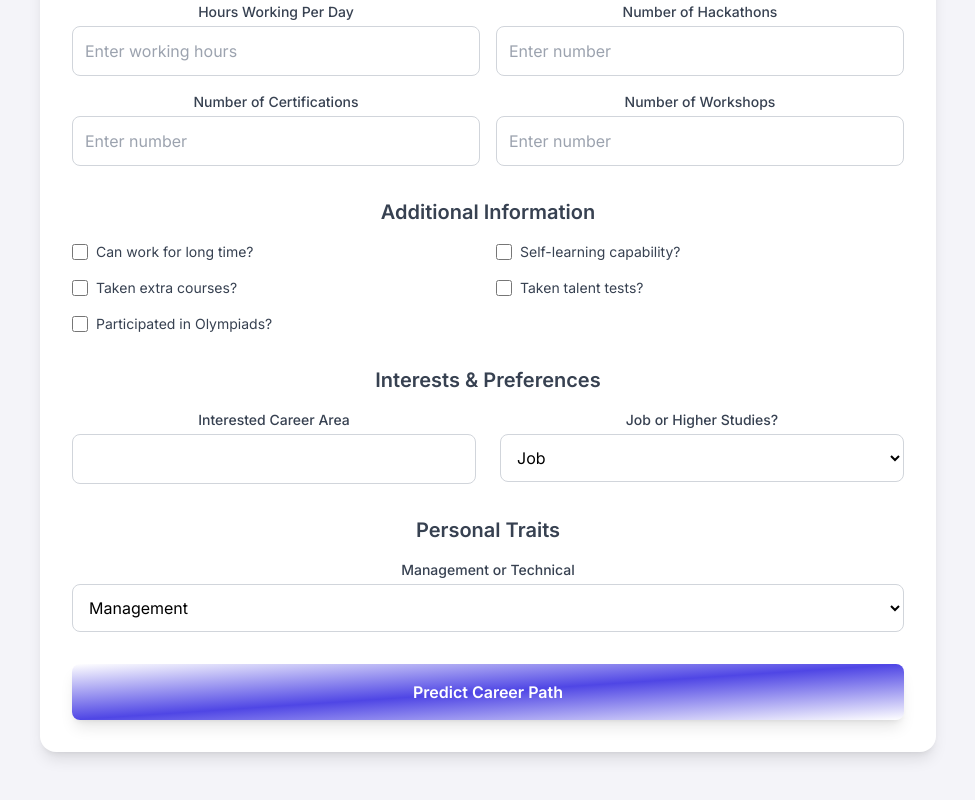
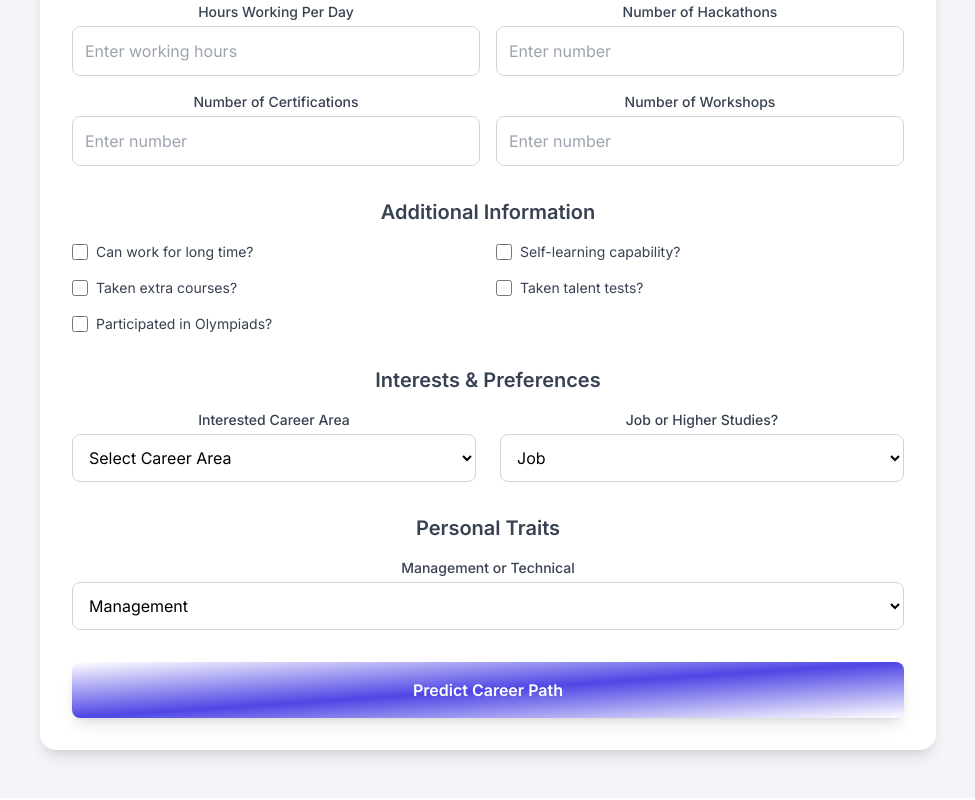
Before and after one commit to ShaikAmreen786/ChatBot, a React (Create React App) app: page /predict in a window 1280 px wide. Shown: the part 1008-1808 px from the top of the page, without its empty margins (152-1127 px from the left). Built offline with nearby package versions, Linux system fonts and the light colour scheme.

Commit message:
upadate interested career area input feild into dropdown with 'system developer', 'Business process analyst', 'developer','testing', 'security', 'cloud computing'

```diff
--- a/src/components/RolePredictionForm.js
+++ b/src/components/RolePredictionForm.js
@@ -366,14 +366,21 @@ export default function RolePredictionForm() {
                                 <label className="block text-sm font-medium text-gray-700 mb-1">
                                     Interested Career Area
                                 </label>
-                                <input
-                                    type="text"
+                                <select
                                     name="interested_career_area"
                                     value={formData.interested_career_area}
                                     onChange={handleChange}
                                     className="w-full p-3 border border-gray-300 rounded-lg"
                                     required
-                                />
+                                >
+                                    <option value="">Select Career Area</option>
+                                    <option value="0">System Developer</option>
+                                    <option value="1">Business Process Analyst</option>
+                                    <option value="2">Developer</option>
+                                    <option value="3">Testing</option>
+                                    <option value="4">Security</option>
+                                    <option value="5">Cloud Computing</option>
+                                </select>
                             </div>
                             <div>
                                 <label className="block text-sm font-medium text-gray-700 mb-1">
```
